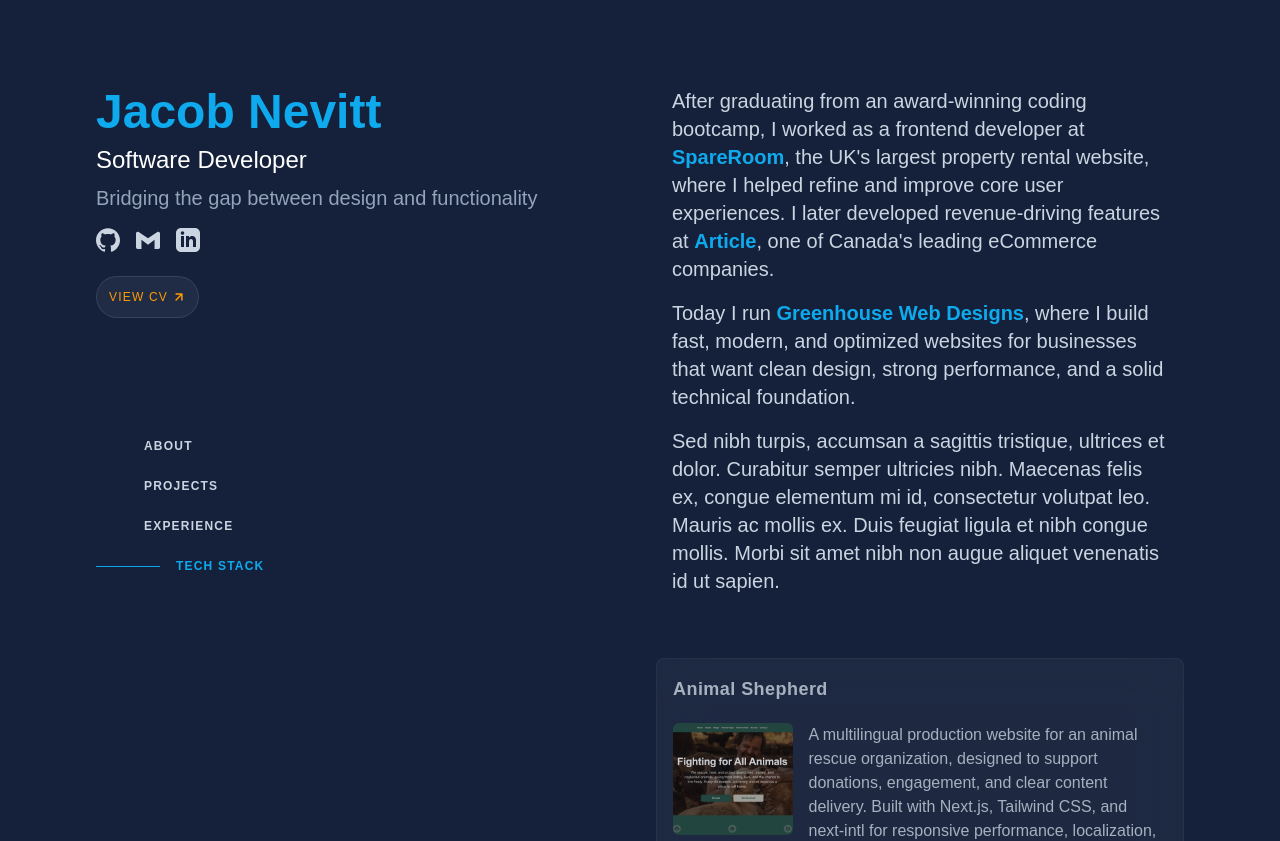
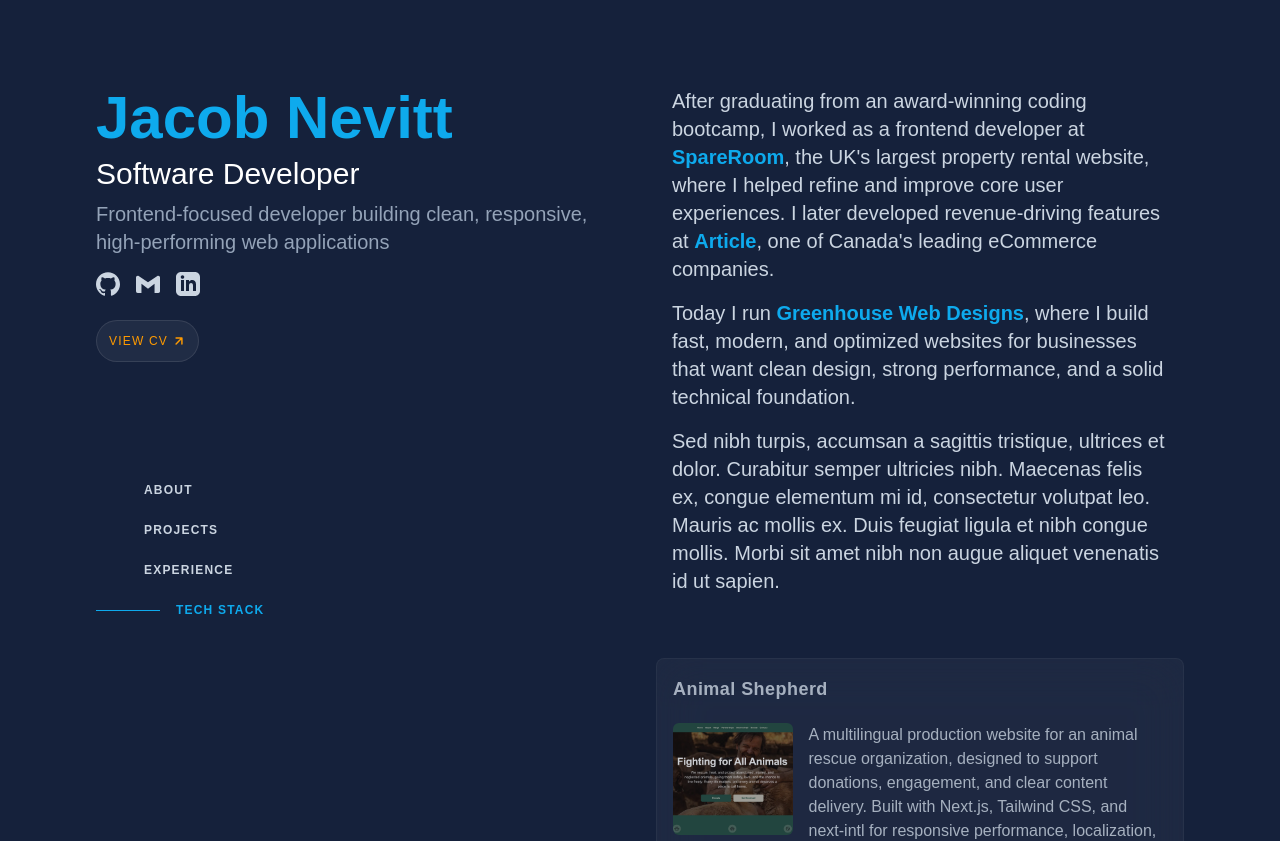
Before and after one commit to jacobadam/jacobnevitt-portfolio, a Next.js app: page / in a window 1280 px wide. Shown: the top 841 px of the page. Built offline with nearby package versions, Linux system fonts and the light colour scheme.

Commit message:
update header copy and styling

```diff
--- a/app/components/layout/side-nav.tsx
+++ b/app/components/layout/side-nav.tsx
@@ -32,11 +32,12 @@ export default function SideNav({ navLinks }: NavLinksProps) {
 
   return (
     <aside className="lg:sticky lg:h-screen top-0 md:px-4">
-      <header className="flex flex-col max-w-3xl pt-4 lg:pb-12 my-4 lg:my-18">
-        <h1 className="text-5xl font-bold mb-2 text-secondary">Jacob Nevitt</h1>
-        <h2 className="text-2xl mb-2 text-white">Software Developer</h2>
-        <h3 className="mb-4 text-secondary-foreground">
-          Bridging the gap between design and functionality
+      <header className="flex flex-col max-w-2xl pt-4 lg:pb-12 mt-4 lg:my-18">
+        <h1 className="text-6xl font-bold mb-2 text-secondary">Jacob Nevitt</h1>
+        <h2 className="text-3xl mb-2 text-white">Software Developer</h2>
+        <h3 className="text-xl mb-4 text-secondary-foreground max-w-lg">
+          Frontend-focused developer building clean, responsive, high-performing
+          web applications
         </h3>
         <div className="flex flex-row gap-4 mb-6">
           <a
```
